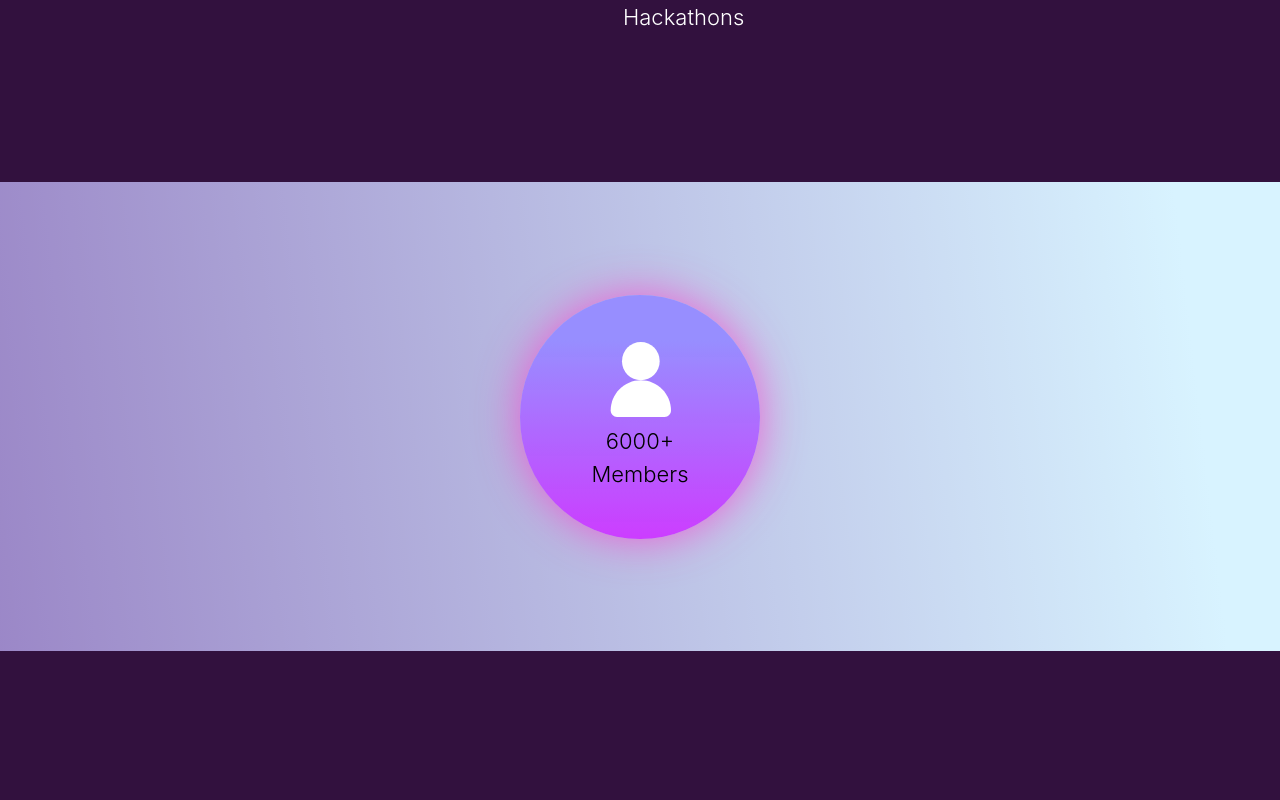
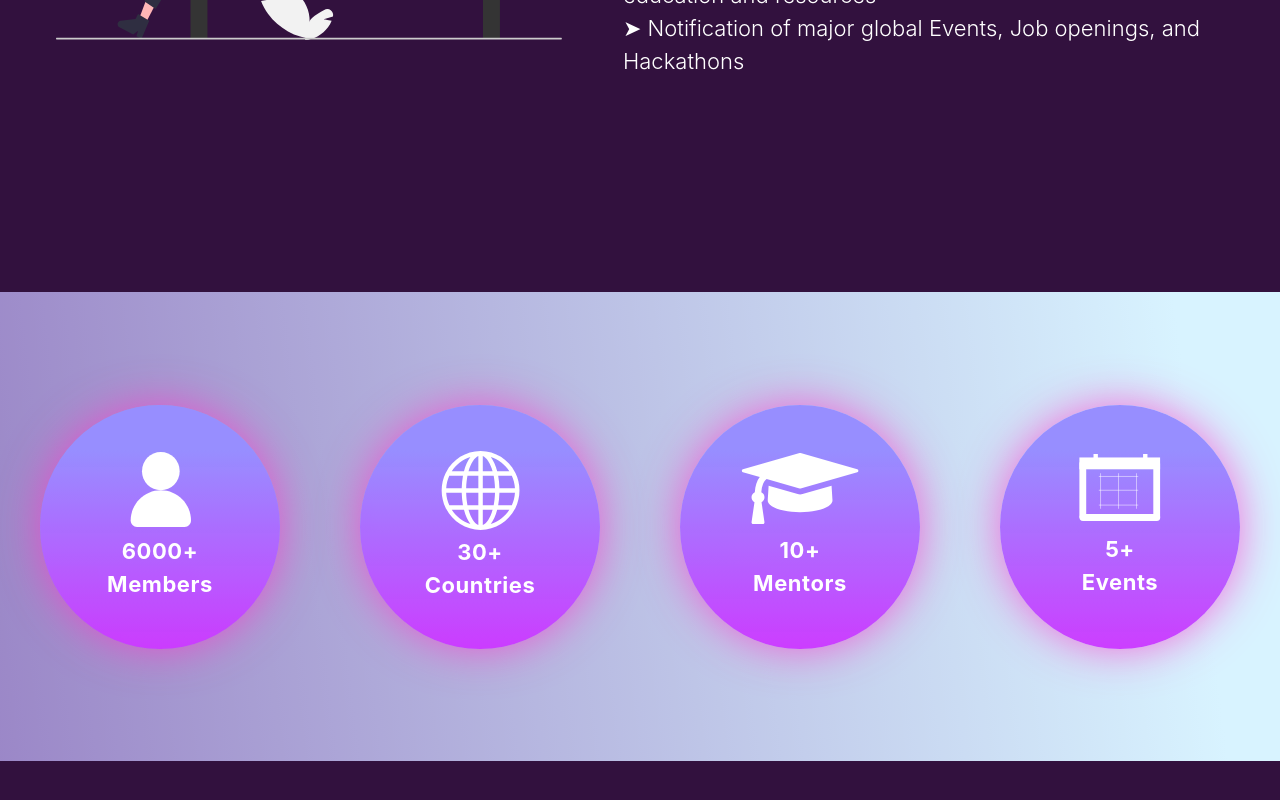
Before and after one commit to banboy38/devs-dungeon-spa, a Next.js app: page / in a window 1280 px wide. Shown: the part 1206-2006 px from the top of the page. Built offline with nearby package versions, Linux system fonts and the light colour scheme.

Commit message:
statbar update

```diff
--- a/components/statbar/statbar.js
+++ b/components/statbar/statbar.js
@@ -5,6 +5,9 @@ import Script from 'next/script'
 import { StatBar, Circle } from './styles'
 
 import personIcon from '../../public/personIcon.svg'
+import globeIcon from'../../public/globeIcon.svg'
+import graduate from'../../public/graduate.svg'
+import calendar from'../../public/calendar.svg'
 
 export default function Statbar() {
     const [browser, setBrowser] = useState(false)
@@ -17,13 +20,40 @@ export default function Statbar() {
         return(
             <>
                 <StatBar className='flex justify-around place-items-center'>
+
                     <Circle className='flex flex-col justify-around place-items-center'>
                         <Image src={personIcon} alt="person icon" />
-                        <div className='text-center text-semibold'>
+                        <div className='text-center text-white tracking-wide font-bold'>
                             <p>6000+</p>
                             <p>Members</p>
                         </div>
                     </Circle>
+
+                    <Circle className='flex flex-col justify-around place-items-center'>
+                        <Image src={globeIcon} alt="globe icon" />
+                        <div className='text-center text-white tracking-wide font-bold'>
+                            <p>30+</p>
+                            <p>Countries</p>
+                        </div>
+                    </Circle>
+
+                    <Circle className='flex flex-col justify-around place-items-center'>
+                        <Image src={graduate} alt="graduation hat icon" />
+                        <div className='text-center text-white tracking-wide font-bold'>
+                            <p>10+</p>
+                            <p>Mentors</p>
+                        </div>
+                    </Circle>
+
+
+                    <Circle className='flex flex-col justify-around place-items-center'>
+                        <Image src={calendar} alt="calendar icon" />
+                        <div className='text-center text-white tracking-wide font-bold'>
+                            <p>5+</p>
+                            <p>Events</p>
+                        </div>
+                    </Circle>
+
                 </StatBar>
             </>
         )
--- a/components/statbar/styles.js
+++ b/components/statbar/styles.js
@@ -3,7 +3,7 @@ import styled from "styled-components";
 export const StatBar = styled.div`
     background: linear-gradient(263.39deg, #D8F3FF 7.94%, rgba(197, 182, 255, 0.710417) 101.06%, rgba(255, 88, 148, 0) 120.67%);
     min-height : 469px;
-    margin-top : 5em
+    margin-top : 8em;
 `
 
 export const Circle = styled.div`
--- a/pages/index.js
+++ b/pages/index.js
@@ -57,7 +57,7 @@ export default function Home() {
 
       <div className='textAnim fade'>
 
-        <div className='text-center text-2xl text-white font-semibold mt-[2em]'>Perks of joining us</div>
+        <div className='text-center text-2xl text-white font-semibold mt-[5rem]'>Perks of joining us</div>
 
         <div className='mt-[0vh] gap-5 flex justify-around place-items-center p-7'>
 
```
